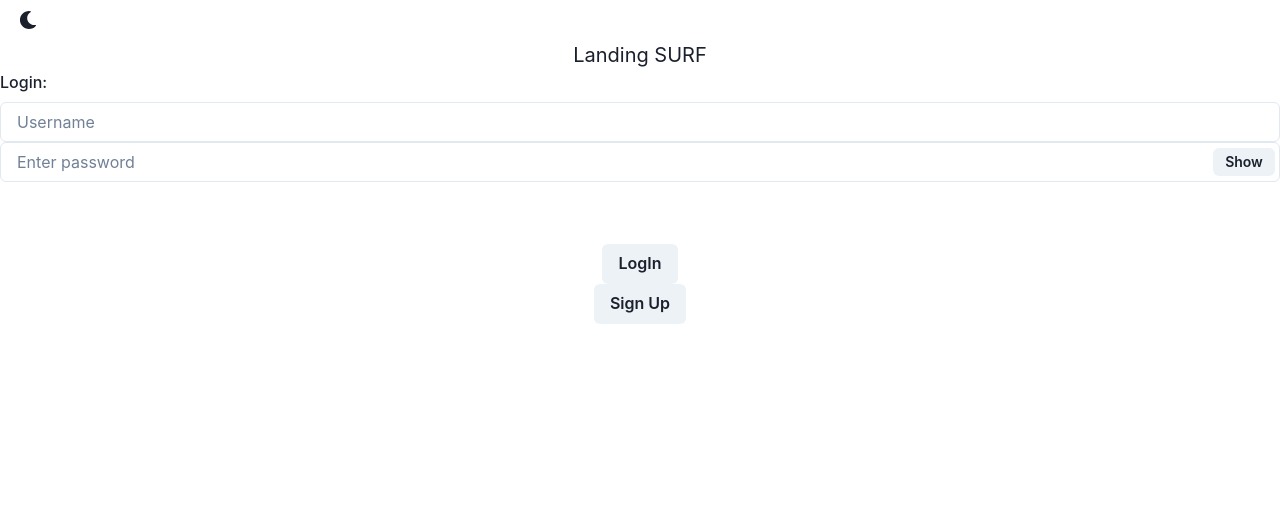
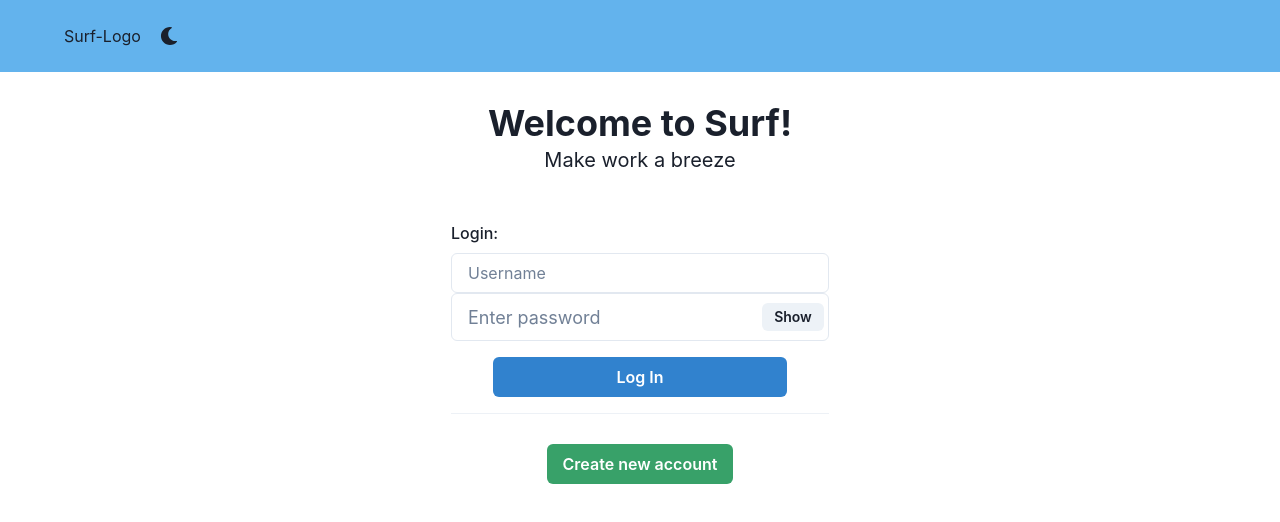
Before and after one commit to issac-lewkowicz/surf, a React (Create React App) app in the folder client/: page / in a window 1280 px wide. Shown: the top 522 px of the page. Built offline with nearby package versions, Linux system fonts and the light colour scheme; no server answers.

Commit message:
landingStyle-v1

```diff
--- a/client/src/App.jsx
+++ b/client/src/App.jsx
@@ -16,6 +16,7 @@ import Signup from './pages/Signup/Signup';
 import UserPage from './pages/UserPage/UserPage';
 import Board from './pages/Board/Board';
 import JoinableTeams from './pages/UserPage/Team/JoinableTeams';
+import Navbar from './components/Navbar/Navbar';
 // import { Logo } from './assets/Logo';
 
 function App() {
@@ -41,7 +42,7 @@ function App() {
 
   return (
     <ChakraProvider theme={theme}>
-          <ColorModeSwitcher justifySelf="flex-end" />
+          <Navbar currentUser={currentUser} setActiveUser={handleSetUser} />
       <Box textAlign="center" fontSize="xl">
         {/* <Grid minH="100vh" p={3}> */}
             <Routes>
--- a/client/src/components/Navbar/Navbar.jsx
+++ b/client/src/components/Navbar/Navbar.jsx
@@ -1,8 +1,33 @@
+import { Avatar, AvatarBadge, AvatarGroup, Box, Button, HStack, Spinner, useColorModeValue } from '@chakra-ui/react'
 import React from 'react'
+import { NavLink } from 'react-router-dom'
+import { ColorModeSwitcher } from '../../ColorModeSwitcher';
+import Logout from './Logout';
 
-function Navbar() {
+function Navbar({currentUser, setActiveUser}) {
+
+  let bgColor = useColorModeValue('blue.300', 'blue.600')
+
+  if (!currentUser) return (
+    <HStack px="5vw" py="2vh" spacing="auto" bg={bgColor}>
+    <NavLink to="/">Surf-Logo</NavLink>
+    <HStack spacing="1vw">
+    <ColorModeSwitcher justifySelf="flex-end" />
+    </HStack>
+    </HStack>
+  )
+
+  const avatar = <Avatar name={currentUser.member_name} src={currentUser.image_url} />
+  console.log(currentUser)
   return (
-    <div>Navbar</div>
+    <HStack px="5vw" py="2vh" spacing="auto">
+    <NavLink to="/">Surf-Logo</NavLink>
+    <HStack spacing="1vw">
+    {currentUser && avatar}
+    <Logout setActiveUser={setActiveUser}/>
+    <ColorModeSwitcher justifySelf="flex-end" />
+    </HStack>
+    </HStack>
   )
 }
 
--- a/client/src/pages/Landing/Landing.jsx
+++ b/client/src/pages/Landing/Landing.jsx
@@ -1,44 +1,78 @@
-import React from 'react'
-import Login from './Login'
-import { useNavigate } from "react-router-dom";
-import { ChakraProvider, Box, Text, Link, VStack, Code, Grid, theme, Button, FormControl, FormLabel, FormErrorMessage, FormHelperText, Input, InputGroup, InputRightElement, useToast,   Modal, ModalOverlay, ModalContent, ModalHeader, ModalFooter, ModalBody,  ModalCloseButton, useDisclosure} from '@chakra-ui/react';
+import React from 'react';
+import Login from './Login';
+import { useNavigate } from 'react-router-dom';
+import {
+  ChakraProvider,
+  Box,
+  Text,
+  Link,
+  VStack,
+  Code,
+  Grid,
+  theme,
+  Button,
+  FormControl,
+  FormLabel,
+  FormErrorMessage,
+  FormHelperText,
+  Input,
+  InputGroup,
+  InputRightElement,
+  useToast,
+  Modal,
+  ModalOverlay,
+  ModalContent,
+  ModalHeader,
+  ModalFooter,
+  ModalBody,
+  ModalCloseButton,
+  useDisclosure,
+  Heading,
+  Center,
+} from '@chakra-ui/react';
 import Signup from '../Signup/Signup';
 
-
-function Landing({setActiveUser, currentUser}) {
-  let navigate = useNavigate()
-  const toast = useToast()
-  const { isOpen, onOpen, onClose } = useDisclosure()
-
+function Landing({ setActiveUser, currentUser }) {
+  let navigate = useNavigate();
+  const toast = useToast();
+  const { isOpen, onOpen, onClose } = useDisclosure();
 
   React.useEffect(() => {
     if (currentUser !== null) {
       toast({
         title: 'Logged In.',
-        description: "You are already logged in - Redirecting.",
+        description: 'You are already logged in - Redirecting.',
         status: 'success',
         duration: 3000,
         isClosable: true,
-      })
-      navigate(`/user-page`, { replace: true })
+      });
+      navigate(`/user-page`, { replace: true });
     }
-    }, [currentUser])
+  }, [currentUser]);
 
   return (
-    <div>Landing SURF
-      <Login setActiveUser={setActiveUser}/>
-      <Button onClick={onOpen}>Sign Up</Button>
+    <div>
+      <br />
+      <Heading>Welcome to Surf!</Heading>
+      <Text>Make work a breeze</Text>
+      <Center>
+        <Login setActiveUser={setActiveUser} />
+      </Center>
+      <br />
+      <Button onClick={onOpen} colorScheme="green">
+        Create new account
+      </Button>
       <Modal isOpen={isOpen} onClose={onClose}>
         <ModalOverlay />
         <ModalContent>
           <ModalHeader>Sign Up</ModalHeader>
           <ModalCloseButton />
           <ModalBody>
-            <Signup setActiveUser={setActiveUser}/>
+            <Signup setActiveUser={setActiveUser} />
           </ModalBody>
 
           <ModalFooter>
-            <Button colorScheme='blue' mr={3} onClick={onClose}>
+            <Button colorScheme="blue" mr={3} onClick={onClose}>
               Close
             </Button>
             {/* <Button variant='ghost'>Secondary Action</Button> */}
@@ -46,7 +80,7 @@ function Landing({setActiveUser, currentUser}) {
         </ModalContent>
       </Modal>
     </div>
-  )
+  );
 }
 
-export default Landing
+export default Landing;
--- a/client/src/pages/Landing/Login.jsx
+++ b/client/src/pages/Landing/Login.jsx
@@ -3,7 +3,7 @@
 // import {login} from './loginSlice'
 import React, {useState} from 'react'
 import { useNavigate } from "react-router-dom";
-import { ChakraProvider, Box, Text, Link, VStack, Code, Grid, theme, Button, FormControl, FormLabel, FormErrorMessage, FormHelperText, Input, InputGroup, InputRightElement, useToast } from '@chakra-ui/react';
+import { ChakraProvider, Box, Text, Link, VStack, Code, Grid, theme, Button, FormControl, FormLabel, FormErrorMessage, FormHelperText, Input, InputGroup, InputRightElement, useToast, Divider } from '@chakra-ui/react';
 
 function Login({setActiveUser}) {
   // const user = useSelector((state) => state.login.)
@@ -55,11 +55,11 @@ function Login({setActiveUser}) {
 
   return (
     <VStack spacing={4}>
-
-    <FormControl>
+    <br />
+    <FormControl minW="23vw" maxW="75vw">
     <FormLabel>Login:</FormLabel>
     <Input type="text" name="username" id="username__login" placeholder="Username" value={formData.username} onChange={updateFormData} />
-    <InputGroup size='md'>
+    <InputGroup size='lg' >
     <Input
       id="password__login"
       max={30}
@@ -77,8 +77,8 @@ function Login({setActiveUser}) {
     </InputRightElement>
     </InputGroup>
     </FormControl>
-    <br/>
-    <Button type='submit' onClick={handleSubmit}>LogIn</Button>
+    <Button minW="23vw" maxW="75vw" colorScheme="blue" type='submit' onClick={handleSubmit}>Log In</Button>
+    <Divider />
 </VStack>
   )
 }
--- a/client/src/pages/UserPage/UserPage.jsx
+++ b/client/src/pages/UserPage/UserPage.jsx
@@ -39,7 +39,6 @@ function UserPage({currentUser, setActiveUser}) {
   return (
     <div>
       <ButtonGroup>
-        <Logout setActiveUser={setActiveUser}/>
         <Button onClick={handleClickJoin} >Join a Team</Button>
       </ButtonGroup>
       <h2>My Teams</h2>
```
